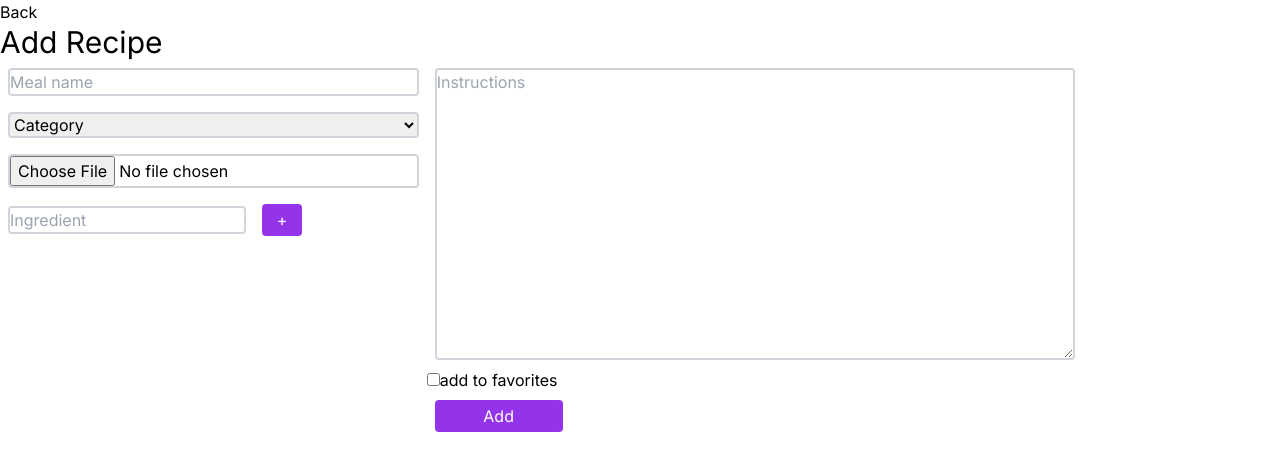
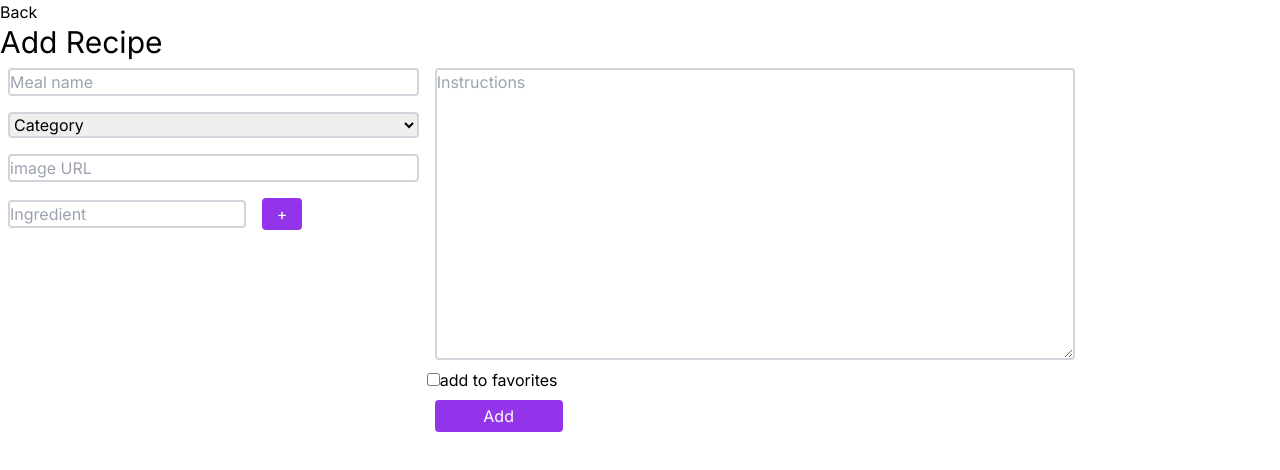
Before and after one commit to ChaniCohen1/recipesProject, a Next.js app: page /pages/addCard in a window 1280 px wide. Shown: the top 470 px of the page. Built offline with nearby package versions, Linux system fonts and the light colour scheme.

Commit message:
changed the image to be a link instead of file picker

```diff
--- a/src/app/pages/addCard/page.tsx
+++ b/src/app/pages/addCard/page.tsx
@@ -4,12 +4,6 @@ import { z } from 'zod';
 import { addRecipe } from '@/app/services/getRecipes'
 import { useRouter } from "next/navigation";
 import Recipe from "@/app/types/recipes";
-
-const imagePathSchema = z.string().refine((path) => {
-    return /\.(jpg|jpeg|png|gif|bmp|webp)$/i.test(path);  // Check if the path ends with a valid image extension
-}, {
-    message: "File must be an image (JPEG, PNG, etc.)",
-});
 
 const recipeSchema = z.object({
     _id: z.string(),
@@ -18,7 +12,7 @@ const recipeSchema = z.object({
     PreparationInstructions: z.string().min(1, { message: "Preparation instructions are required" }),
     ingredients: z.array(z.string()).min(1, { message: "At least one ingredient is required" }),
     isFavorite: z.boolean(),
-    image: imagePathSchema,
+    image: z.string(),
 });
 
 type RecipeDataZod = z.infer<typeof recipeSchema>;
@@ -69,13 +63,6 @@ const NewCardForm = () => {
 
     const handleCheckboxChange = (event: React.ChangeEvent<HTMLInputElement>) => {
         setIsFavorite(event.target.checked);  // Update state based on checkbox
-    };
-
-    const handleImageChange = (e: React.ChangeEvent<HTMLInputElement>) => {
-        if (e.target.files && e.target.files[0]) {
-            const filePath = `../data/${e.target.files[0].name}`; // Example path construction
-            setImage(filePath);
-        }
     };
 
     const handleSubmit = async (event: React.FormEvent) => {
@@ -129,10 +116,10 @@ const NewCardForm = () => {
                         <option value="other">Other</option>
                     </select>
                     <input
-                        type="file"
+                        type="text"
                         name="image"
-                        accept="image/*"
-                        onChange={handleImageChange}
+                        placeholder="image URL"
+                        onChange={(e) => setImage(e.target.value)}
                         className={inpStyle}
                     />
 
```
